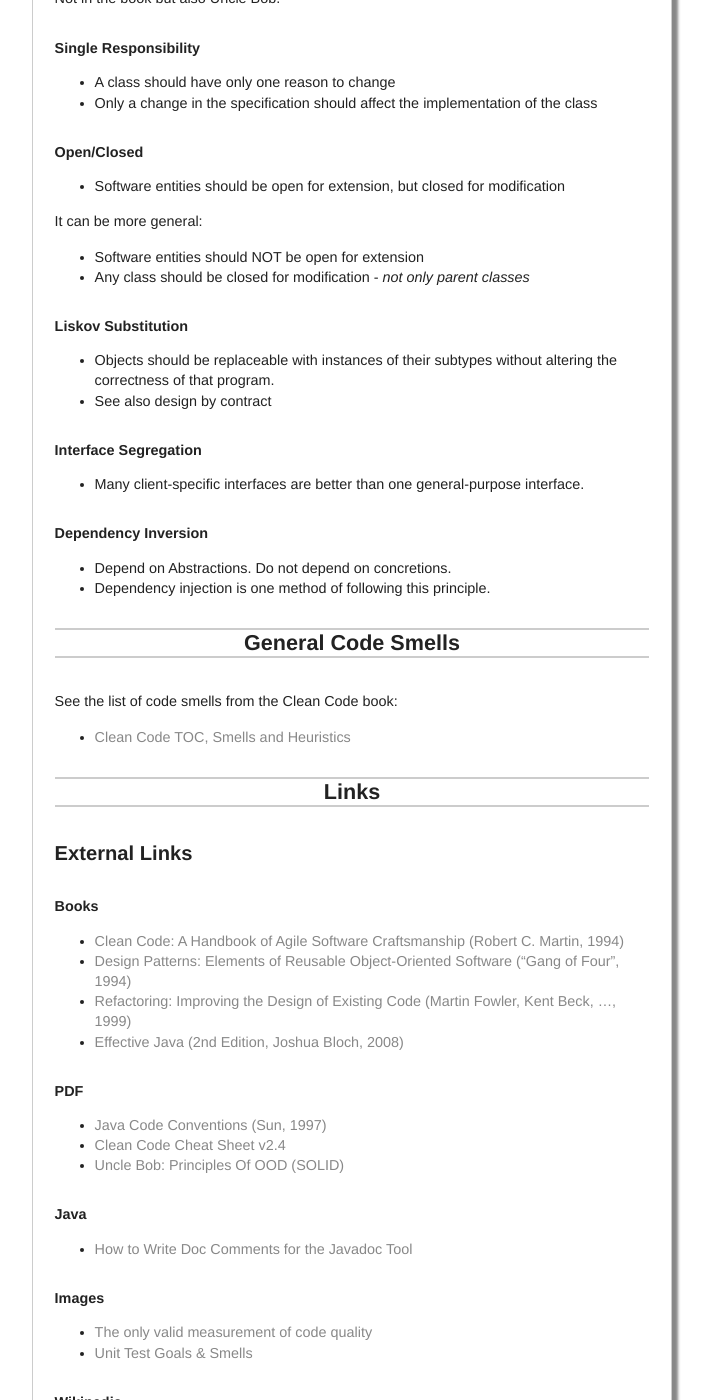
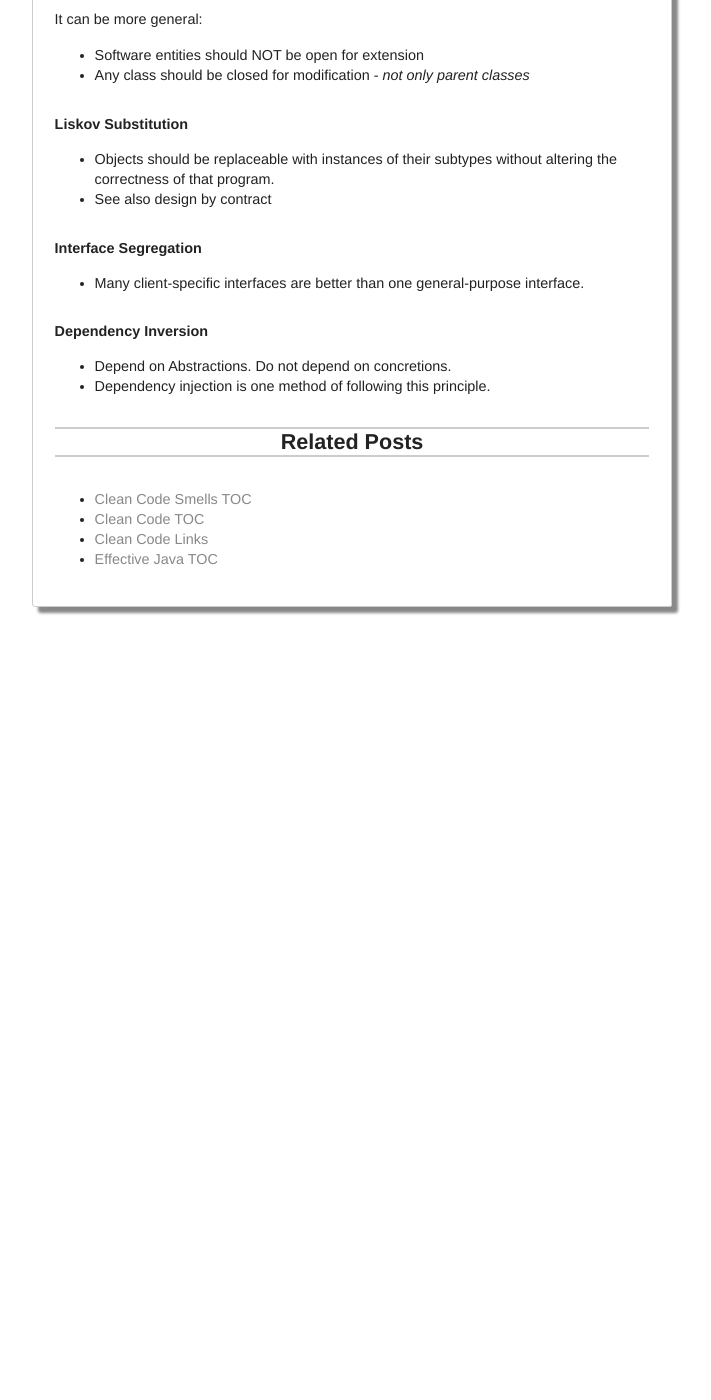
Before and after one commit to woj-tek/petozoltan.github.io, a Jekyll site: the page built from _posts/2016-08-19-clean-code-outline.md, in a window 1280 px wide and 1400 px high, scrolled down 38507 px. Shown: the whole window, without its empty margins (288-999 px from the left). Built offline with Jekyll 4.4.1, drawn with Linux system fonts in a browser that asks for light colours; after the commit the page ends 39128 px from its top, so only the background shows below that; some of the changed text lies outside the part shown.

Commit message:
Update 2016-08-19-clean-code-outline.md

```diff
--- a/_posts/2016-08-19-clean-code-outline.md
+++ b/_posts/2016-08-19-clean-code-outline.md
@@ -1687,58 +1687,9 @@
 * Depend on Abstractions. Do not depend on concretions.
 * Dependency injection is one method of following this principle.
 
-## General Code Smells
-
-See the list of code smells from the Clean Code book:
-
-* [Clean Code TOC, Smells and Heuristics](https://petozoltan.github.io/2016/08/19/clean-code-toc.html#smells)
-
-## Links
-
-### External Links
-
-#### Books
-
-* [Clean Code: A Handbook of Agile Software Craftsmanship (Robert C. Martin, 1994)](https://www.amazon.com/Clean-Code-Handbook-Software-Craftsmanship/dp/2)
-* [Design Patterns: Elements of Reusable Object-Oriented Software ("Gang of Four", 1994)](https://www.amazon.com/Design-Patterns-Elements-Reusable-Object-Oriented/dp/2/)
-* [Refactoring: Improving the Design of Existing Code (Martin Fowler, Kent Beck, ..., 1999)](https://www.amazon.com/Refactoring-Improving-Design-Existing-Code/dp/2/)
-* [Effective Java (2nd Edition, Joshua Bloch, 2008)](https://www.amazon.com/Effective-Java-2nd-Joshua-Bloch/dp/3)
-
-#### PDF
-
-* [Java Code Conventions (Sun, 1997)](http://www.oracle.com/technetwork/java/codeconventions-.pdf)
-* [Clean Code Cheat Sheet v2.4](http://www.planetgeek.ch/wp-content/uploads/4/11/Clean-Code-V2.4.pdf)
-* [Uncle Bob: Principles Of OOD (SOLID)](http://butunclebob.com/ArticleS.UncleBob.PrinciplesOfOod)
-
-#### Java
-
-* [How to Write Doc Comments for the Javadoc Tool](http://www.oracle.com/technetwork/java/javase/documentation/index-.html)
-
-#### Images
-
-* [The only valid measurement of code quality](http://www.osnews.com/story/66/WTFs_m)
-* [Unit Test Goals & Smells](http://xunitpatterns.com/Goals-Smells.gif)
-
-#### Wikipedia
-
-* [Dependency Injection](https://en.wikipedia.org/wiki/Dependency_injection)
-* [Design Patterns (GoF)](https://en.wikipedia.org/wiki/Design_Patterns)
-* [Software Design Pattern](https://en.wikipedia.org/wiki/Software_design_pattern)
-* [Composition over inheritance](https://en.wikipedia.org/wiki/Composition_over_inheritance)
-* [Cyclomatic complexity](https://en.wikipedia.org/wiki/Cyclomatic_complexity)
-
-#### Articles
-
-* [There Are Only 2 Roles of Code](https://dzone.com/articles/there-are-only-2-roles-code)
-* [Uncle Bob: Principles Of OOD (SOLID)](http://butunclebob.com/ArticleS.UncleBob.PrinciplesOfOod)
-* [Essential XP: Emergent Design](http://ronjeffries.com/xprog/classics/expemergentdesign/)
-
-#### Blogs
-
-* [Yegor Bugayenko](http://www.yegor256.com/)
-* [Jean Rene](https://jeanrenesite.wordpress.com/)
-
-### Related Posts
-
+## Related Posts
+
+* [Clean Code Smells TOC](https://petozoltan.github.io/2016/08/19/clean-code-toc.html#smells)
 * [Clean Code TOC](https://petozoltan.github.io/2016/08/19/clean-code-toc.html)
+* [Clean Code Links](https://petozoltan.github.io/2016/08/20/clean-code-links.html)
 * [Effective Java TOC](https://petozoltan.github.io/2016/08/19/effective-java-toc.html)
```
